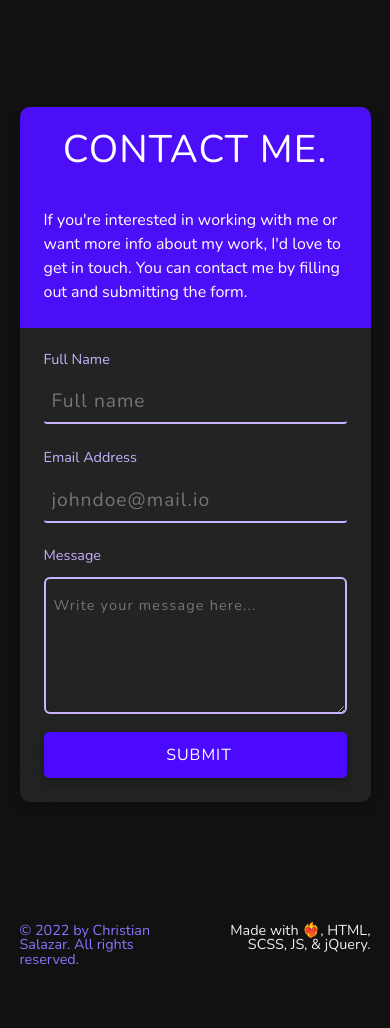
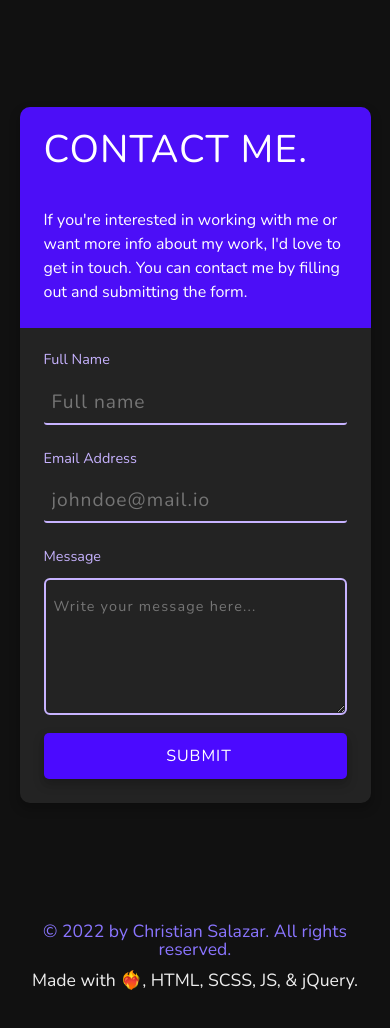
Before and after one commit to salashamir/devportfolio, a website: page index.html in a window 390 px wide. Shown: the part 4746-5774 px from the top of the page. Drawn offline with nearby package versions, Linux system fonts and the light colour scheme; some packages are replaced by stand-ins of ours; a script that the page names is missing; some icons are missing.

Commit message:
made footer responsive and fixed text align on the contact form header

```diff
--- a/index.html
+++ b/index.html
@@ -946,9 +946,7 @@
             class="contact__form-container"
           >
             <div class="contact__left">
-              <h2 class="secondary-heading contact__left-heading">
-                Contact Me.
-              </h2>
+              <h2 class="contact__left-heading">Contact Me.</h2>
               <p>
                 If you're interested in working with me or want more info about
                 my work, I'd love to get in touch. You can contact me by filling
--- a/sass/layout/_contact.scss
+++ b/sass/layout/_contact.scss
@@ -7,8 +7,6 @@
     width: 100%;
     box-shadow: 0 5px 10px 2px rgba(0, 0, 0, 0.2);
     margin-inline: auto;
-    -webkit-backdrop-filter: blur(20px);
-    backdrop-filter: blur(20px);
     background-color: rgba(238, 238, 238, 0.082);
     border-radius: 10px;
     display: flex;
@@ -27,6 +25,7 @@
       text-align: left;
       text-transform: uppercase;
       font-weight: 200;
+      font-size: 4.8rem;
       letter-spacing: 1px;
     }
 
--- a/sass/layout/_footer.scss
+++ b/sass/layout/_footer.scss
@@ -7,10 +7,21 @@
     display: flex;
     p {
       flex: 1;
+      font-size: 2.2rem;
+    }
+
+    @media (max-width: 1059px) {
+      flex-direction: column;
+      text-align: center;
     }
   }
   &-made {
     color: #eee;
     text-align: right;
+
+    @media (max-width: 1059px) {
+      text-align: center;
+      margin-top: 1.8rem;
+    }
   }
 }
```
Also changed, not shown: css/main.css, 1 other file.
